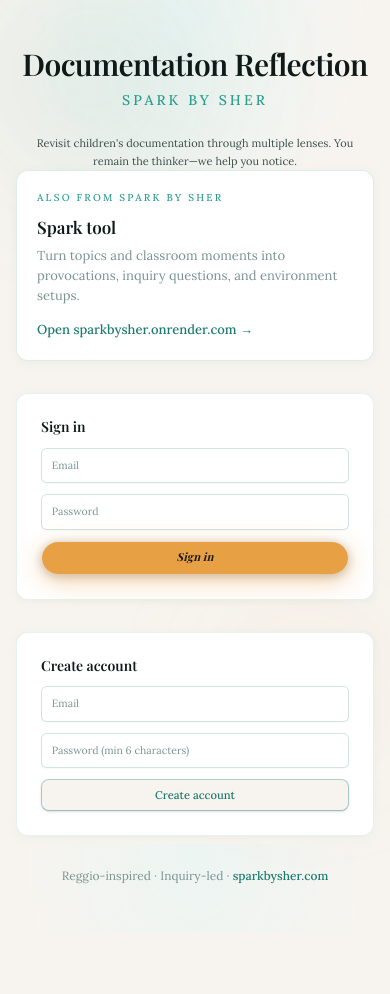
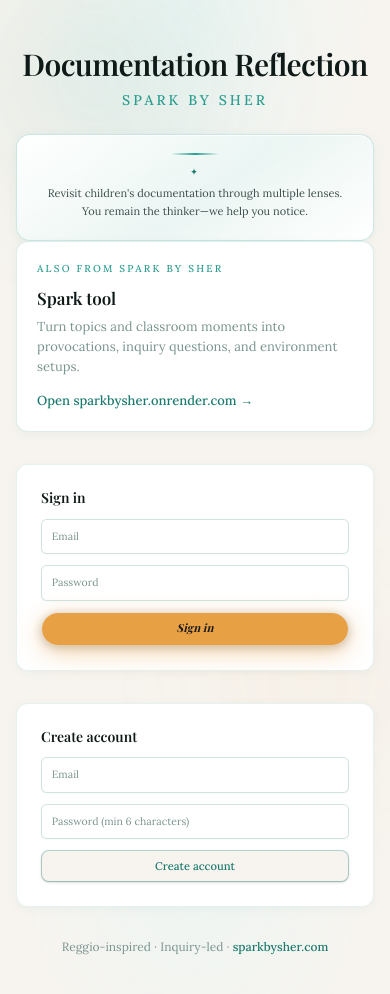
Before and after one commit to sherlinlee/reflection-companion, a Next.js app: page /login in a window 390 px wide. Shown: the top 994 px of the page. Before the commit the page ends 932 px from the top, so only its background shows below. Built offline with nearby package versions, Linux system fonts and the light colour scheme.

Commit message:
Show tagline placecard on mobile only, plain on desktop.

```diff
--- a/src/app/globals.css
+++ b/src/app/globals.css
@@ -172,18 +172,72 @@
   text-align: left;
 }
 
-/* Login tagline — small, readable body text */
-.spark-tagline {
+/* Login tagline — placecard on mobile, plain on desktop */
+.spark-tagline-card {
   margin: 0 auto;
   max-width: 28rem;
-  padding: 0 0.5rem;
+  text-align: center;
+}
+
+.spark-tagline {
+  margin: 0;
   font-family: var(--font-sans), Georgia, serif;
   font-size: clamp(0.6875rem, 1.75vw, 0.75rem);
   font-style: normal;
   font-weight: 400;
   line-height: 1.65;
   color: var(--spark-text);
-  text-align: center;
+}
+
+.spark-tagline-card-mark {
+  display: none;
+}
+
+@media (max-width: 639px) {
+  .spark-tagline-card {
+    padding: 1.125rem 1.375rem 1.25rem;
+    border-radius: 14px;
+    border: 1px solid rgba(168, 213, 207, 0.55);
+    background: linear-gradient(
+      145deg,
+      rgba(255, 255, 255, 0.98) 0%,
+      rgba(234, 245, 243, 0.92) 55%,
+      rgba(255, 255, 255, 0.96) 100%
+    );
+    box-shadow:
+      0 2px 12px rgba(26, 122, 110, 0.07),
+      inset 0 1px 0 rgba(255, 255, 255, 0.9);
+  }
+
+  .spark-tagline-card::before {
+    content: "";
+    display: block;
+    width: 3rem;
+    height: 2px;
+    margin: 0 auto 0.75rem;
+    border-radius: 2px;
+    background: linear-gradient(
+      90deg,
+      transparent,
+      var(--spark-teal-mid),
+      transparent
+    );
+  }
+
+  .spark-tagline-card-mark {
+    display: block;
+    margin-bottom: 0.5rem;
+    font-size: 9px;
+    line-height: 1;
+    color: var(--spark-teal);
+    letter-spacing: 0.2em;
+  }
+}
+
+@media (min-width: 640px) {
+  .spark-tagline-card {
+    padding: 0 0.5rem;
+  }
 }
 
 .spark-tool-card {
--- a/src/components/login-form.tsx
+++ b/src/components/login-form.tsx
@@ -13,6 +13,7 @@
   pageEnterClass,
   sparkToolCardClass,
   staggerClass,
+  taglineCardClass,
   taglineClass,
 } from "@/lib/ui-classes";
 
@@ -42,10 +43,15 @@
           <div className="flex justify-center">
             <BrandMark variant="login" />
           </div>
-          <p className={taglineClass}>
-            Revisit children&apos;s documentation through multiple lenses. You
-            remain the thinker—we help you notice.
-          </p>
+          <div className={taglineCardClass}>
+            <span className="spark-tagline-card-mark" aria-hidden>
+              ✦
+            </span>
+            <p className={taglineClass}>
+              Revisit children&apos;s documentation through multiple lenses. You
+              remain the thinker—we help you notice.
+            </p>
+          </div>
 
           <a
             href="https://sparkbysher.onrender.com"
--- a/src/lib/ui-classes.ts
+++ b/src/lib/ui-classes.ts
@@ -38,7 +38,9 @@
 /** Matches .pull-quote on sparkbysher.com */
 export const pullQuoteClass = "spark-pull-quote";
 
-/** Login intro — small, readable body text */
+/** Login intro — placecard on mobile only */
+export const taglineCardClass = "spark-tagline-card";
+
 export const taglineClass = "spark-tagline";
 
 export const sparkToolCardClass = "spark-tool-card";
```
